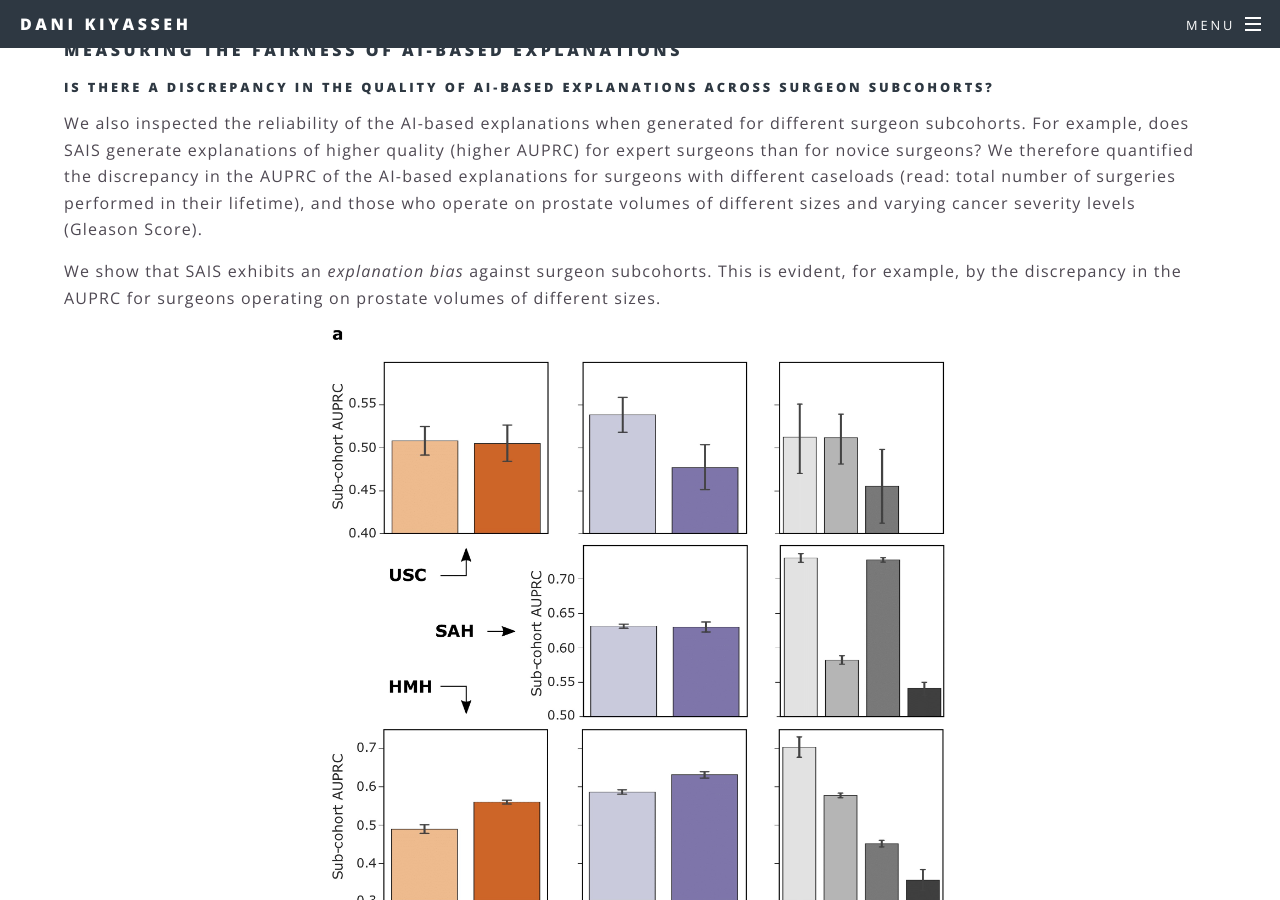
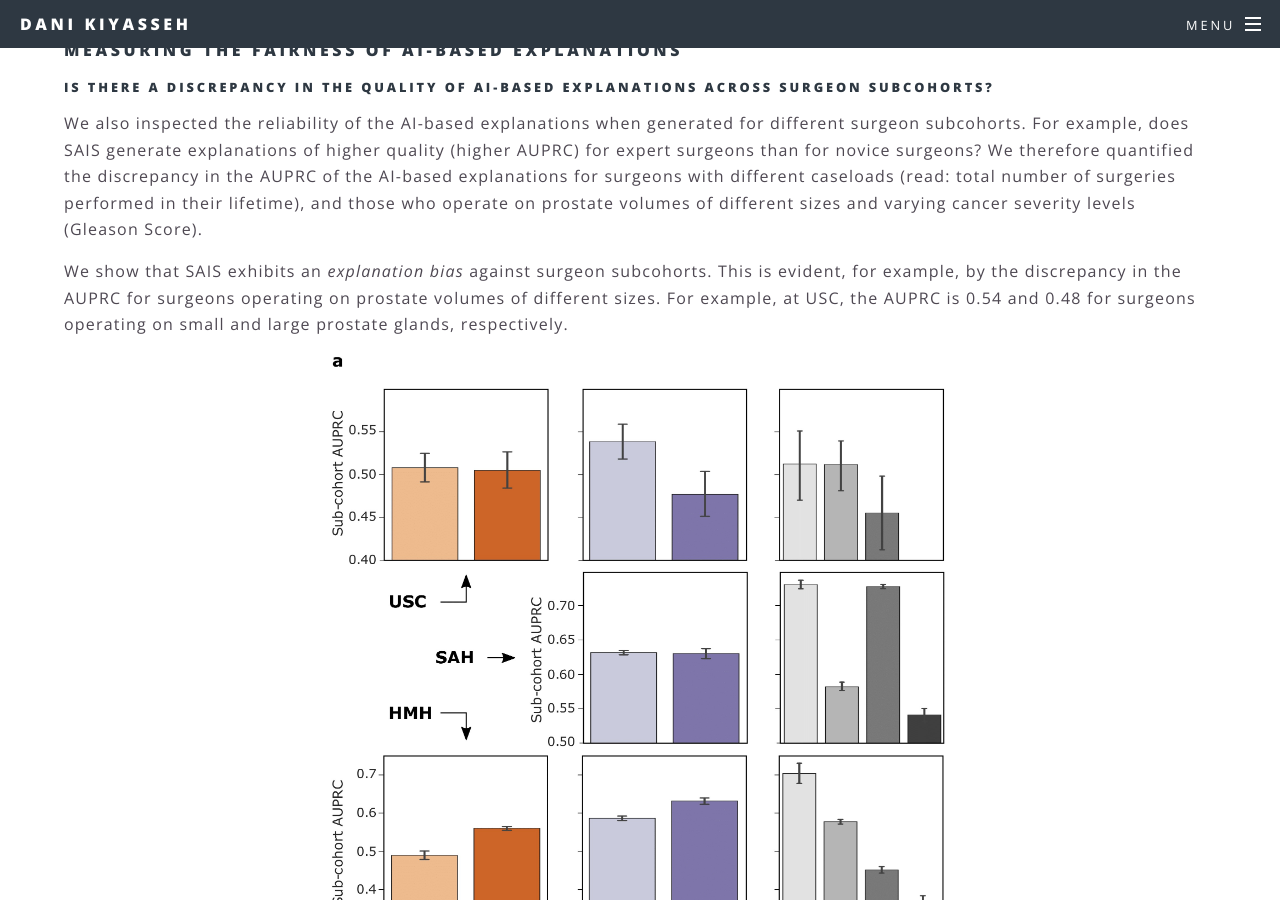
Before and after one commit to danikiyasseh/danikiyasseh.github.io, a Jekyll site: the page blogs/TWIX/index.html, which Jekyll copies as it is, in a window 1280 px wide and 900 px high, scrolled down 2443 px. Built offline with Jekyll 4.4.1, drawn with Linux system fonts in a browser that asks for light colours; a style sheet for code colours, icons or effects is not loaded.

Commit message:
Update index.html

```diff
--- a/blogs/TWIX/index.html
+++ b/blogs/TWIX/index.html
@@ -199,6 +199,7 @@
         <p>
 	We show that SAIS exhibits an <i>explanation bias</i> against surgeon subcohorts.
         This is evident, for example, by the discrepancy in the AUPRC for surgeons operating on prostate volumes of different sizes.
+	For example, at USC, the AUPRC is 0.54 and 0.48 for surgeons operating on small and large prostate glands, respectively.
         </p>
 
 		<center>
```
